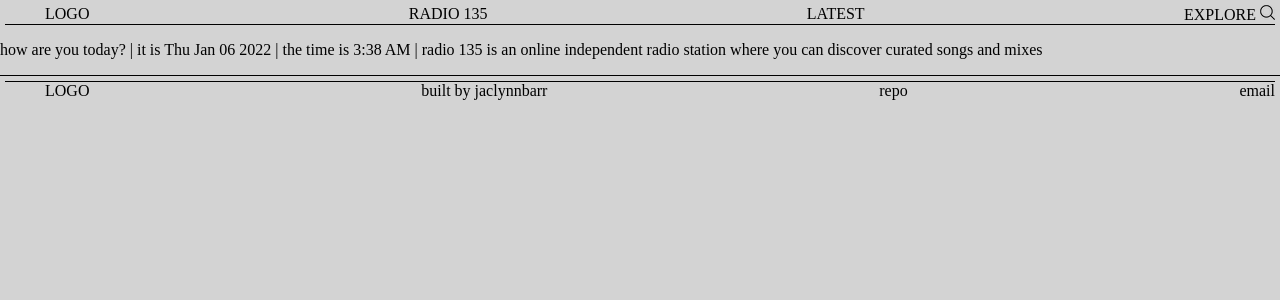
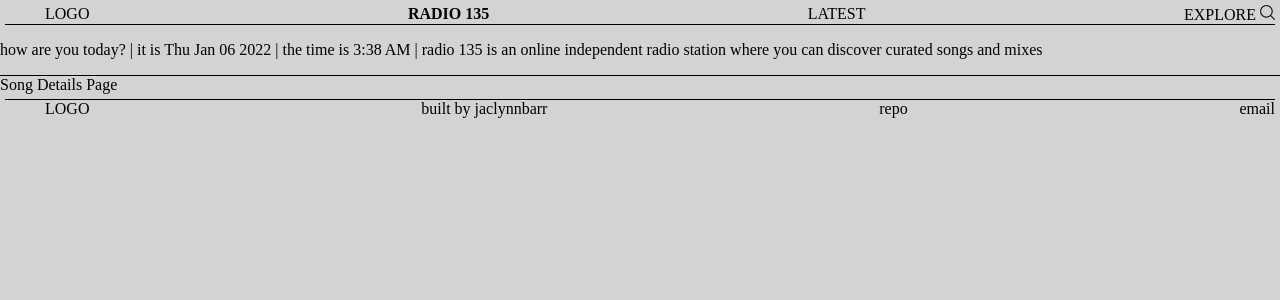
Before and after one commit to jaclynnbarrera/music-player-frontend, a React (Create React App) app: page /tracks/1 in a window 1280 px wide. Shown: the top 300 px of the page. Built offline with nearby package versions, Linux system fonts and the light colour scheme.

Commit message:
set up new dynamic route in App.js for SongDetail component

```diff
--- a/src/App.js
+++ b/src/App.js
@@ -4,6 +4,8 @@ import NavBar from "./components/Nav/NavBar";
 import Home from "./components/Home/Home";
 import Latest from "./components/Latest/Latest";
 import Explore from "./components/Explore/Explore";
+import SongDetail from "./components/Song/SongDetail";
+//account
 import Footer from "./components/Footer/Footer";
 import { Route } from "react-router-dom";
 
@@ -21,6 +23,12 @@ class App extends React.Component {
         <Route exact path="/explore">
           <Explore />
         </Route>
+        <Route exact path="/tracks/:songId">
+          <SongDetail />
+        </Route>
+        {/* <Route exact path="/account">
+          <Account />
+        </Route> */}
         <Footer />
       </div>
     );
--- a/src/components/Nav/NavBar.js
+++ b/src/components/Nav/NavBar.js
@@ -1,5 +1,5 @@
 import "./../../scss/NavBar.scss";
-import { Link } from "react-router-dom";
+import { NavLink } from "react-router-dom";
 import React from "react";
 import search from "./../../images/search.png";
 
@@ -8,21 +8,25 @@ export default function NavBar() {
   const today = new Date(date);
 
   return (
-    <div>
+    <header>
       <nav>
         <ul className="nav-container">
           <li>LOGO</li>
           <li>
-            <Link to="/">RADIO 135</Link>
+            <NavLink activeClassName="active" to="/">
+              RADIO 135
+            </NavLink>
           </li>
           <li>
-            <Link to="/latest">LATEST</Link>
+            <NavLink activeClassName="active" to="/latest">
+              LATEST
+            </NavLink>
           </li>
 
           <li className="search">
-            <Link to="/explore">
+            <NavLink to="/explore">
               EXPLORE <img src={search} alt="search-icon" />
-            </Link>
+            </NavLink>
           </li>
         </ul>
       </nav>
@@ -38,6 +42,6 @@ export default function NavBar() {
           discover curated songs and mixes
         </p>
       </div>
-    </div>
+    </header>
   );
 }
--- a/src/components/Song/Song.js
+++ b/src/components/Song/SongDetail.js
@@ -1,17 +1,18 @@
 import React from "react";
-import CommentsContainer from "../containers/CommentsContainer";
-import VideoEmbed from "./VideoEmbed";
+// import CommentsContainer from "../containers/CommentsContainer";
+// import VideoEmbed from "./VideoEmbed";
 
 const Song = (props) => {
   console.log("song");
 
-  const song = props.songs.find(
-    (song) => song.id === parseInt(props.match.params.id)
-  );
+  // const song = props.songs.find(
+  //   (song) => song.id === parseInt(props.match.params.id)
+  // );
 
   return (
     <div className="song-flex">
-      <div className="media">
+      Song Details Page
+      {/* <div className="media">
         <img
           className="single-image"
           src={song && song.image_link}
@@ -34,7 +35,7 @@ const Song = (props) => {
         <div className="comments">
           {song && <CommentsContainer song={song} />}
         </div>
-      </div>
+      </div> */}
     </div>
   );
 };
--- a/src/scss/NavBar.scss
+++ b/src/scss/NavBar.scss
@@ -6,9 +6,10 @@
   border-bottom: 1px solid black;
 }
 
-a {
-  text-decoration: none;
-  color: black;
+.nav-container a:hover,
+.nav-container a:active,
+.nav-container a.active {
+  font-weight: bold;
 }
 
 .scroll-container {
```
